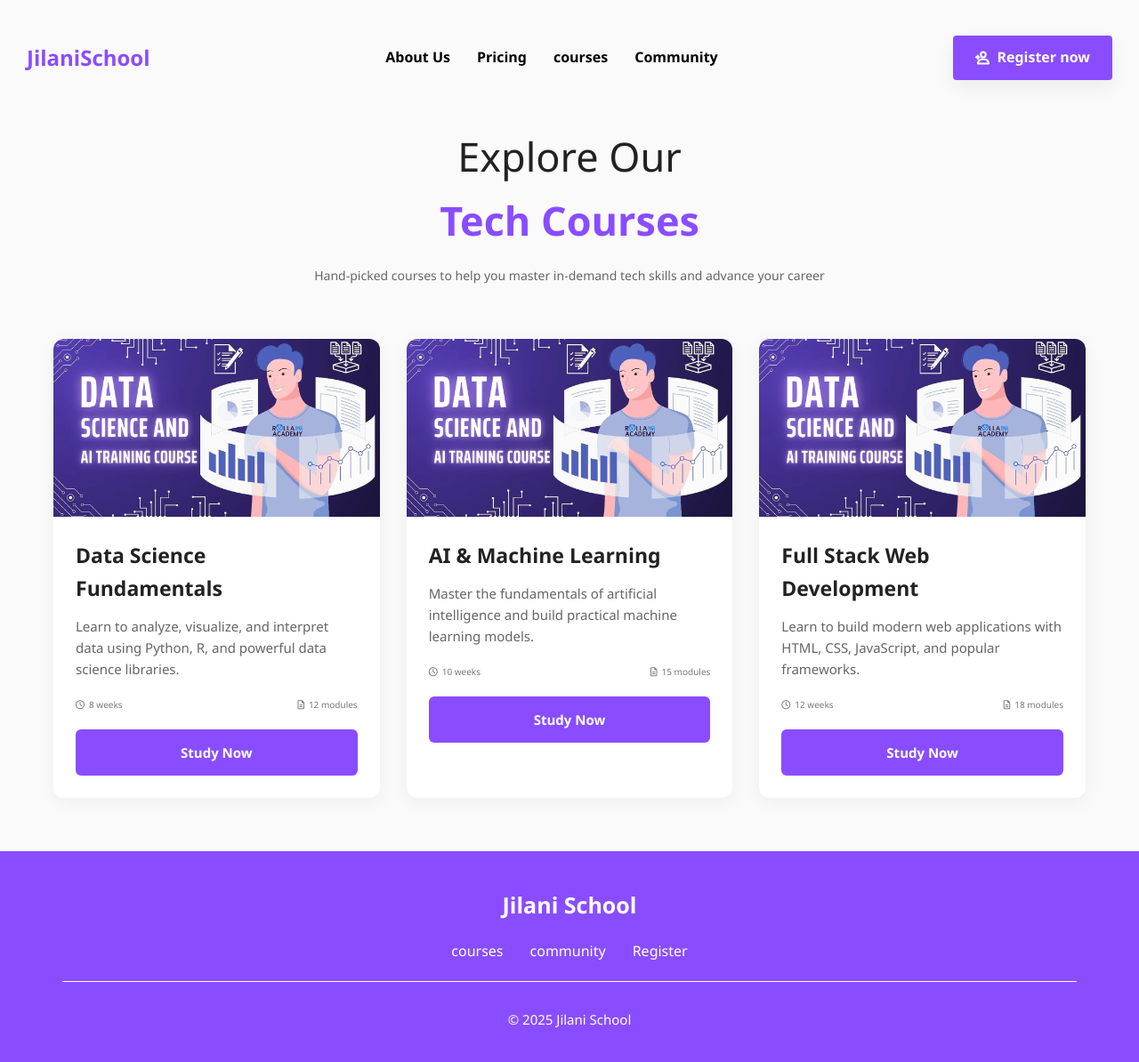
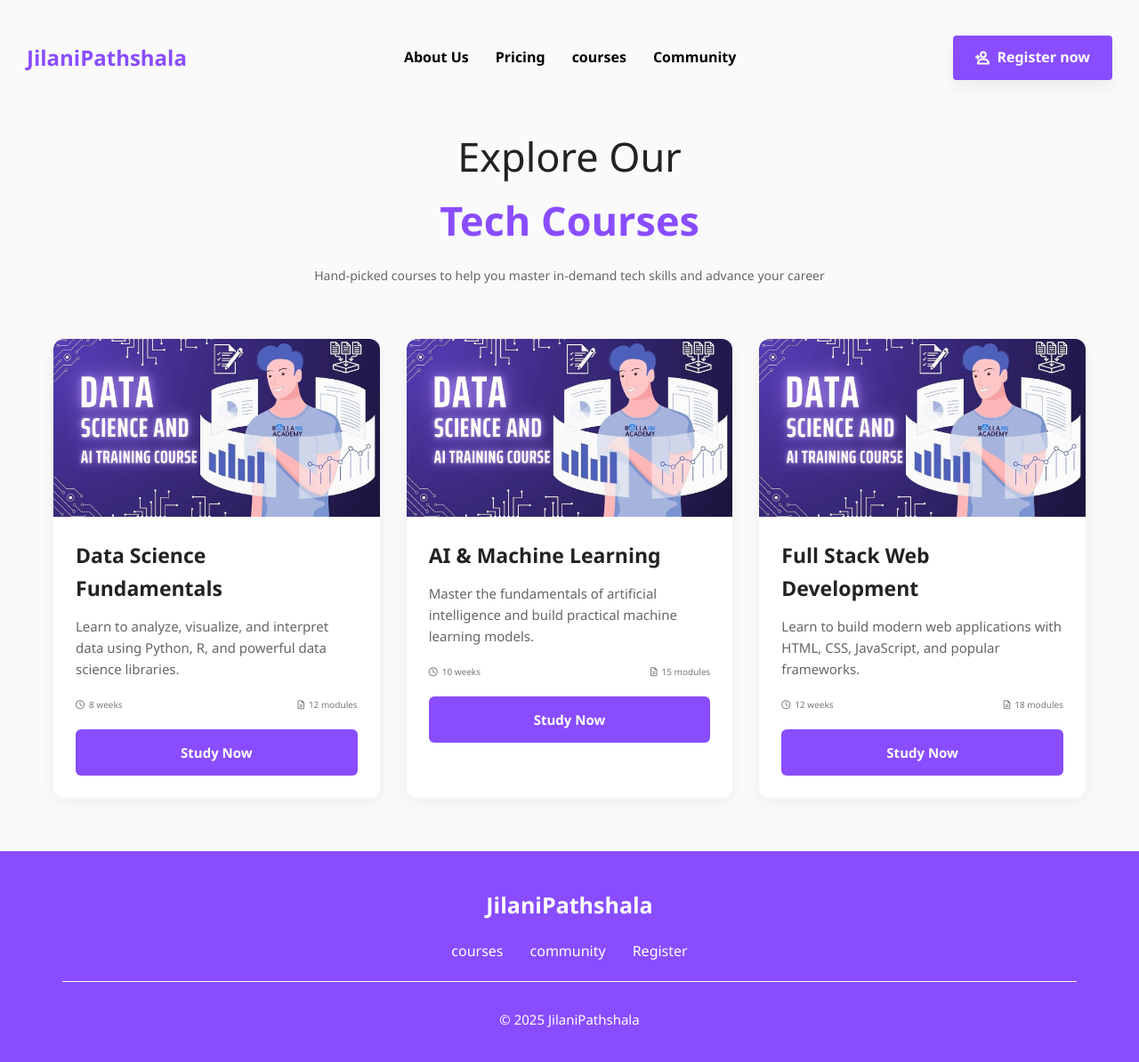
Before and after one commit to MAZHARKAKAR/JilaniSchool, a plain HTML site: page courses.html in a window 1280 px wide. Shown: the whole page at 89% size. Drawn offline with nearby package versions, Linux system fonts and the light colour scheme.

Commit message:
Update courses.html

```diff
--- a/courses.html
+++ b/courses.html
@@ -5,12 +5,12 @@
   <meta charset="UTF-8" />
   <meta http-equiv="X-UA-Compatible" content="IE=edge" />
   <meta name="viewport" content="width=device-width, initial-scale=1.0" />
-  <title>JilaniSchool</title>
+  <title>JilaniPathshala</title>
 
   <!--
     - favicon
   -->
-  <link rel="shortcut icon" href="./assets/images/favicon.png" type="image/svg+xml" />
+  <link rel="shortcut icon" href="./assets/images/JilaniPathshalaLogo_favicon.png" type="image/svg+xml" />
 
   <!--
     - custom css link
@@ -219,12 +219,12 @@
   <header class="header" data-header>
     <div class="container">
       <h1>
-        <a href="index.html" class="logo">JilaniSchool</a>
+        <a href="index.html" class="logo">JilaniPathshala</a>
       </h1>
 
       <nav class="navbar" data-navbar>
         <div class="navbar-top">
-          <a href="index.html" class="logo">JilaniSchool</a>
+          <a href="index.html" class="logo">JilaniPathshala</a>
 
           <button class="nav-close-btn" aria-label="Close menu" data-nav-toggler>
             <ion-icon name="close-outline"></ion-icon>
@@ -351,7 +351,7 @@
 
   <footer class="footer">
     <div class="container">
-      <a href="index.html" class="logo">Jilani School</a>
+      <a href="index.html" class="logo">JilaniPathshala</a>
 
       <ul class="footer-list">
         <li><a href="#" class="footer-link">courses</a></li>
@@ -361,7 +361,7 @@
 
       <div class="footer-bottom">
         <p class="copyright">
-          © 2025 Jilani School
+          © 2025 JilaniPathshala
         </p>
       </div>
     </div>
```
